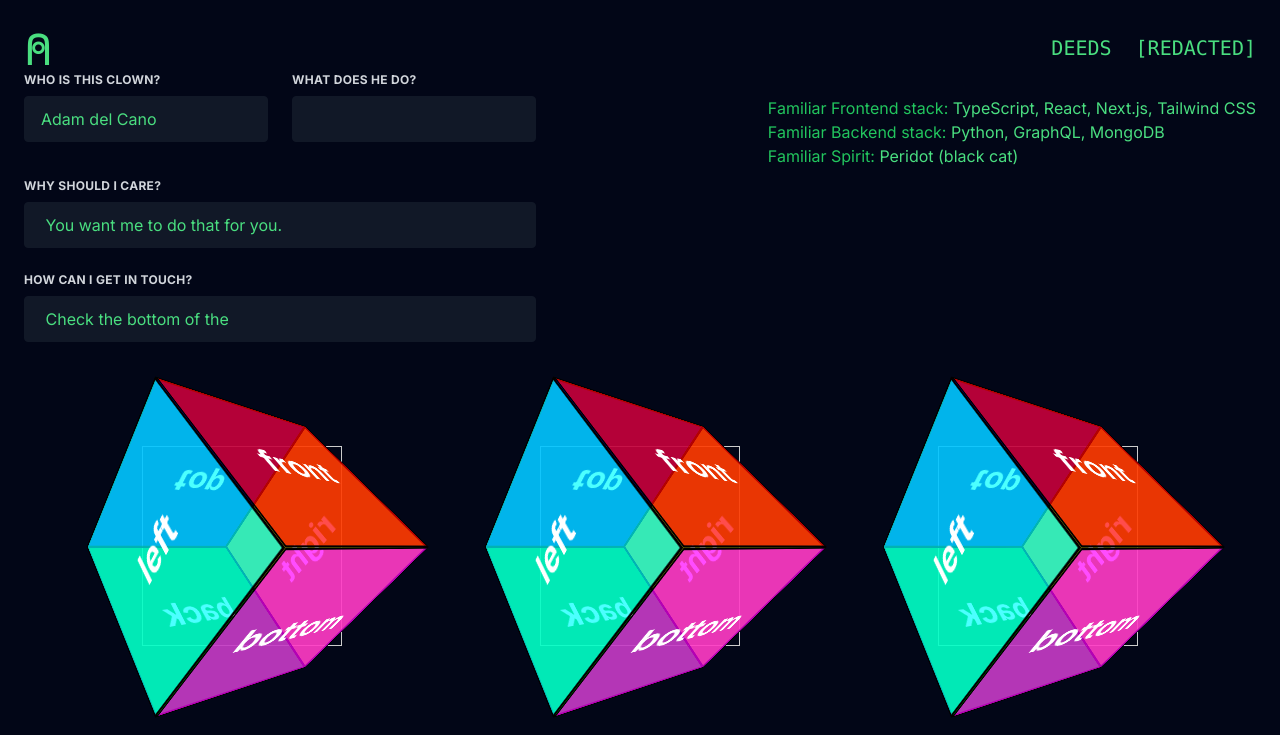
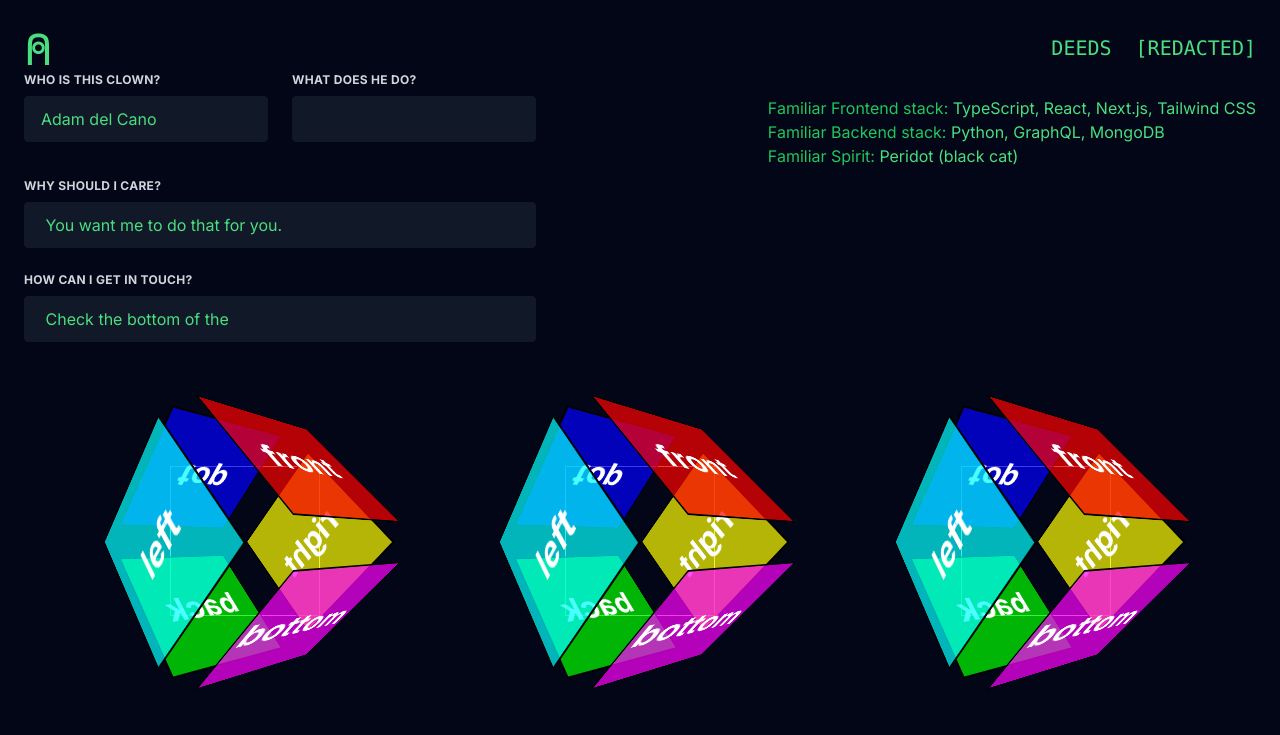
Before and after one commit to adamdelcano/adamdelcano.github.io, a Next.js app: page / in a window 1280 px wide. Shown: the top 735 px of the page. Built offline with nearby package versions, Linux system fonts and the light colour scheme.

Commit message:
Resize cubes

```diff
--- a/src/app/globals.css
+++ b/src/app/globals.css
@@ -41,16 +41,16 @@ body {
 }
 
 .scene {
-  width: 200px;
-  height: 200px;
+  width: 150px;
+  height: 150px;
   border: 1px solid #CCC;
-  margin: 80px;
+  margin: 100px;
   perspective: 400px;
 }
 
 .cube {
-  width: 200px;
-  height: 200px;
+  width: 150px;
+  height: 150px;
   position: relative;
   transform-style: preserve-3d;
   transform: translateZ(-100px);
@@ -68,10 +68,10 @@ body {
 
 .cube__face {
   position: absolute;
-  width: 200px;
-  height: 200px;
+  width: 150px;
+  height: 150px;
   border: 2px solid black;
-  line-height: 200px;
+  line-height: 150px;
   font-size: 40px;
   font-weight: bold;
   color: white;
```
